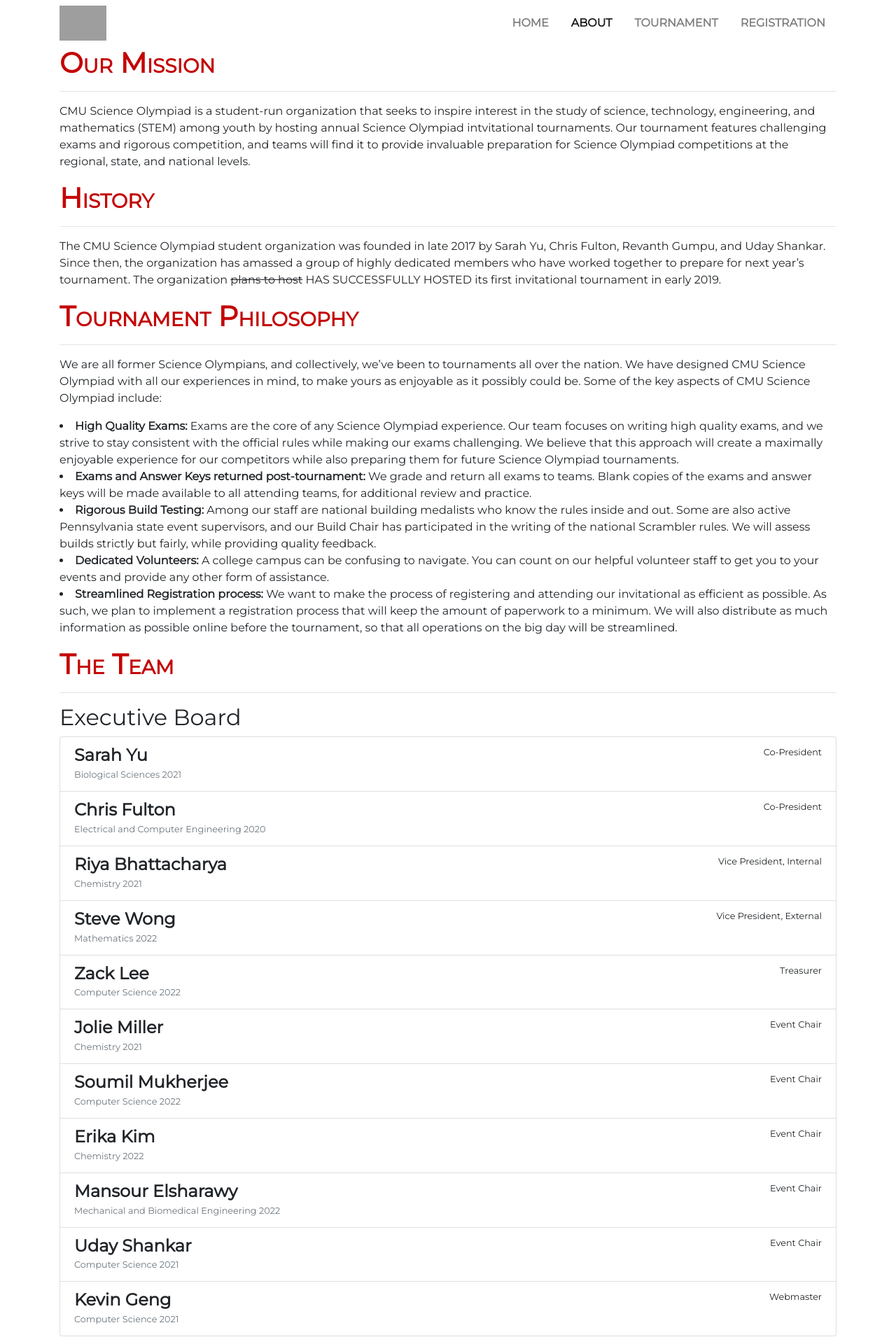
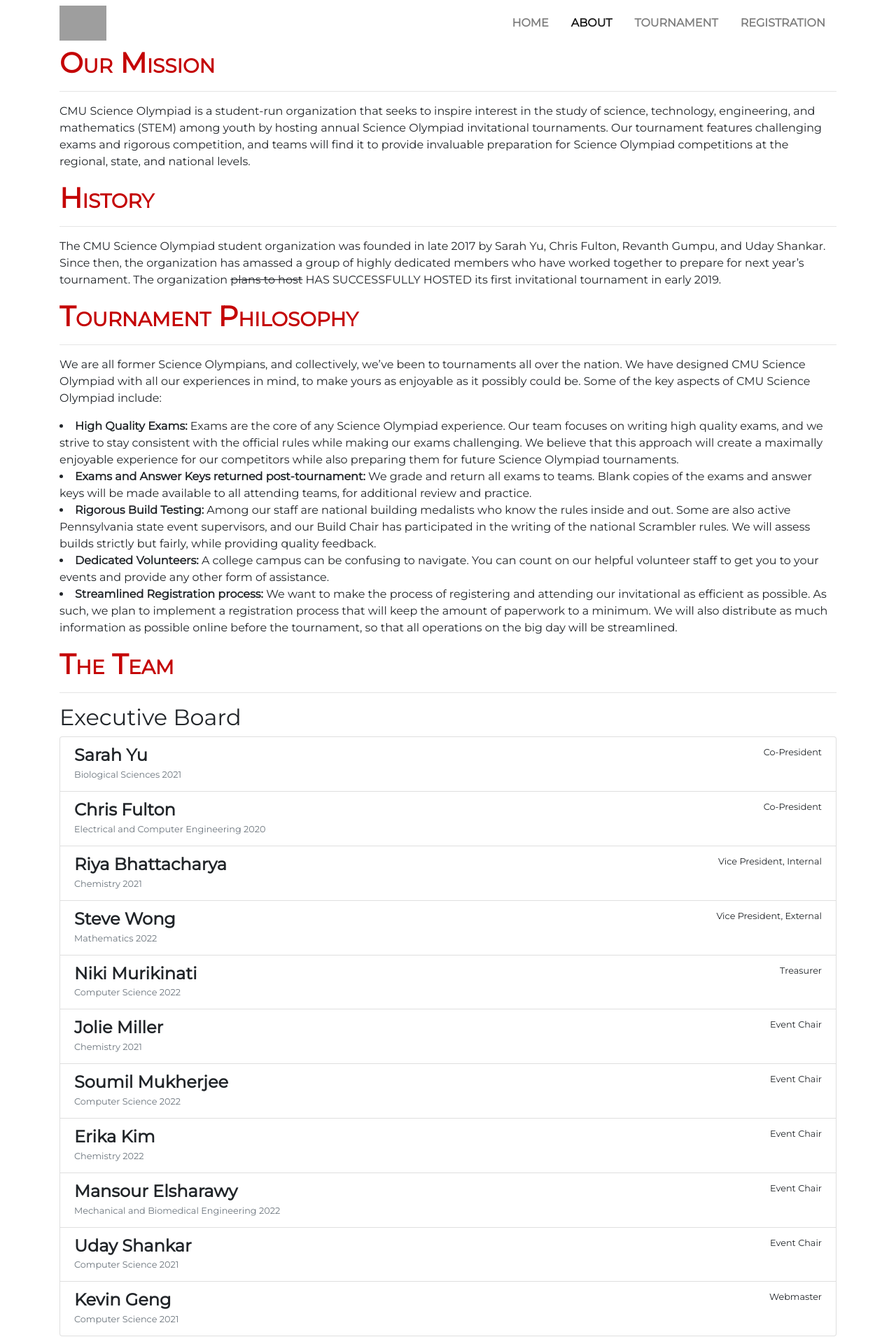
Before and after one commit to cmuscioly/cmuscioly.github.io, a Jekyll site: the page built from about.md, in a window 1280 px wide. Shown: the top 1920 px of the page at 70% size. Built offline with Jekyll 4.4.1, drawn with Linux system fonts in a browser that asks for light colours; nearby versions of some CDN libraries; grey boxes are pictures that could not be loaded.

Commit message:
Update treasurer on About page

```diff
--- a/about.md
+++ b/about.md
@@ -7,7 +7,7 @@
 # Our Mission
 <hr>
 
-CMU Science Olympiad is a student-run organization that seeks to inspire interest in the study of science, technology, engineering, and mathematics (STEM) among youth by hosting annual Science Olympiad intvitational tournaments. Our tournament features challenging exams and rigorous competition, and teams will find it to provide invaluable preparation for Science Olympiad competitions at the regional, state, and national levels.
+CMU Science Olympiad is a student-run organization that seeks to inspire interest in the study of science, technology, engineering, and mathematics (STEM) among youth by hosting annual Science Olympiad invitational tournaments. Our tournament features challenging exams and rigorous competition, and teams will find it to provide invaluable preparation for Science Olympiad competitions at the regional, state, and national levels.
 
 # History
 <hr>
@@ -68,7 +68,7 @@
 
   <div class="list-group-item flex-column align-items-start">
     <div class="d-flex w-100 justify-content-between" style="margin-bottom: 0; padding-bottom: 0;">
-      <h4> <strong>Zack Lee</strong> </h4>
+      <h4> <strong>Niki Murikinati</strong> </h4>
       <small>Treasurer</small>
     </div>
     <small class="text-muted"> Computer Science 2022 </small>
```
